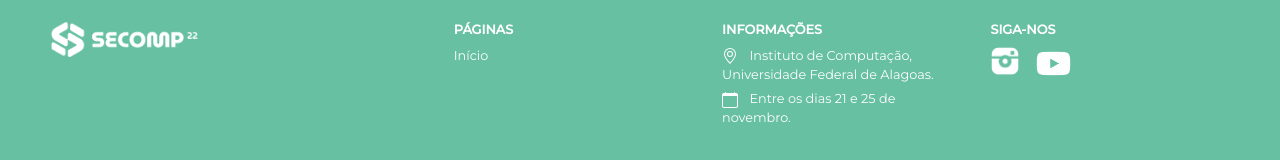
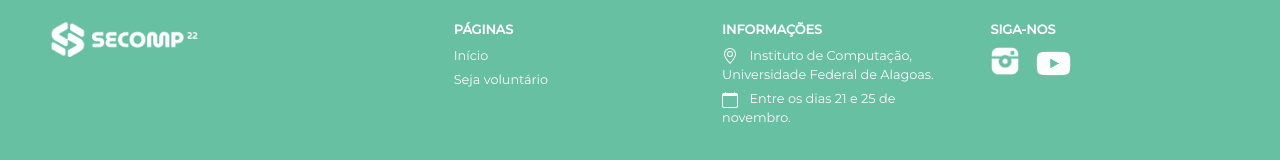
Before and after one commit to GiulianaCDA/Secomp, an Angular app in the folder secomp2022/: page / in a window 1280 px wide. Shown: the part 1179-1339 px from the top of the page. Built offline with nearby package versions, Linux system fonts and the light colour scheme; a web font is replaced by a local one.

Commit message:
Reativa formulário de voluntários

```diff
--- a/secomp2022/src/app/app-routing.module.ts
+++ b/secomp2022/src/app/app-routing.module.ts
@@ -8,7 +8,7 @@ const routes: Routes = [
   { path: 'inscricao', component: HomeComponent },
   { path: 'minicursos', component: HomeComponent },
   { path: 'campeonato', component: HomeComponent },
-  //{ path: 'sejavoluntario', component: VoluntariosComponent },
+  { path: 'sejavoluntario', component: VoluntariosComponent },
 
 
 
--- a/secomp2022/src/app/components/footer/footer.component.html
+++ b/secomp2022/src/app/components/footer/footer.component.html
@@ -10,6 +10,9 @@
                 <ul class="nav flex-column">
                     <li class="nav-item">
                       <a routerLink="/">Início</a>
+                    </li>
+                    <li>
+                      <a routerLink="/voluntario">Seja voluntário</a>
                     </li>
                   </ul>
             </div>
--- a/secomp2022/src/app/components/menu/menu.component.html
+++ b/secomp2022/src/app/components/menu/menu.component.html
@@ -22,7 +22,7 @@
             class="nav-link text-white"
             routerLink="/">Início</a>
           </li>
-        <!--
+
           <li
           class="nav-item px-2"
           [ngClass]="{
@@ -34,7 +34,7 @@
             routerLink="/sejavoluntario"
             >Seja voluntário
             </a>
-          </li>-->
+          </li>
         </ul>
 
     </div>
```
